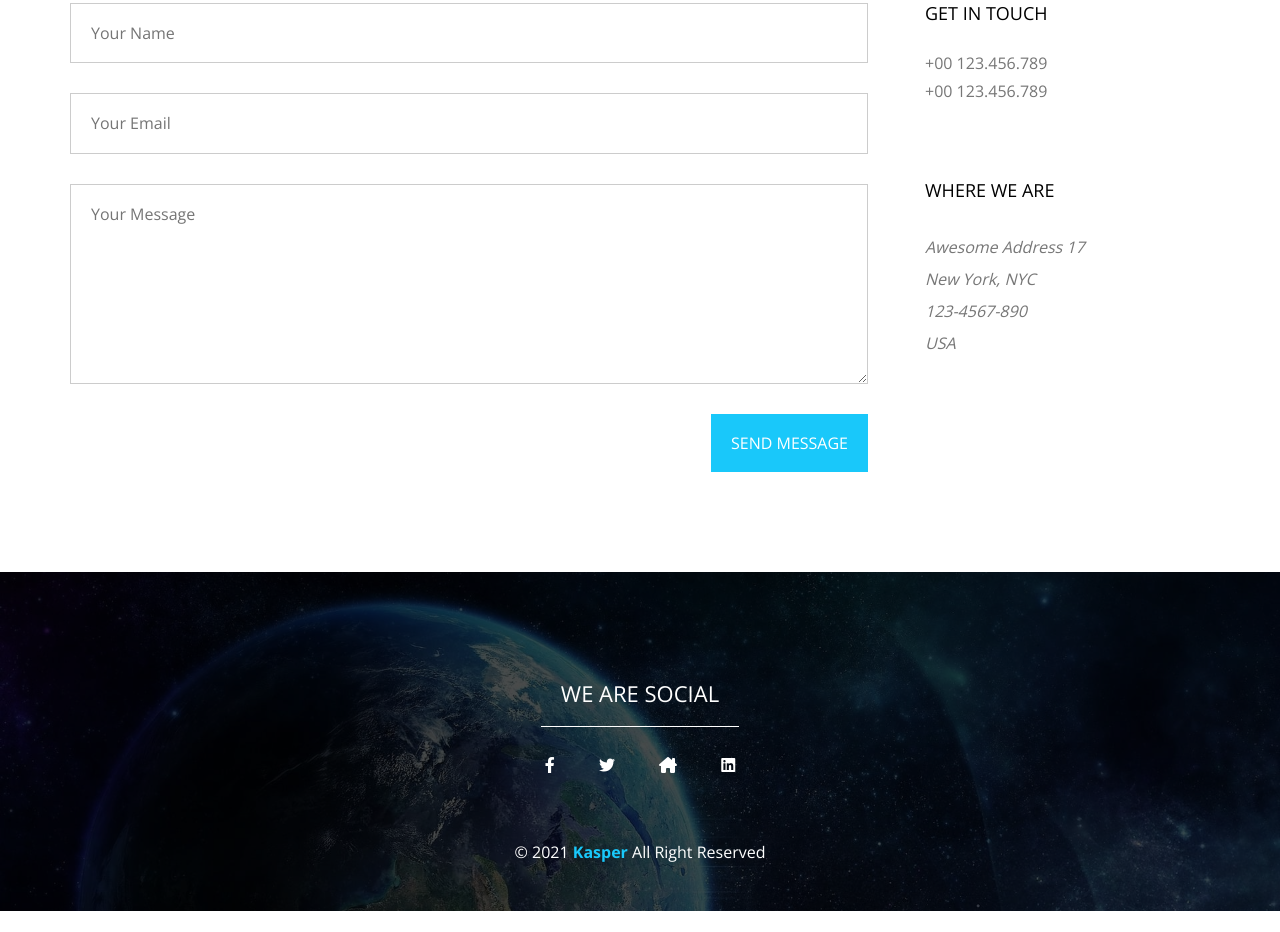
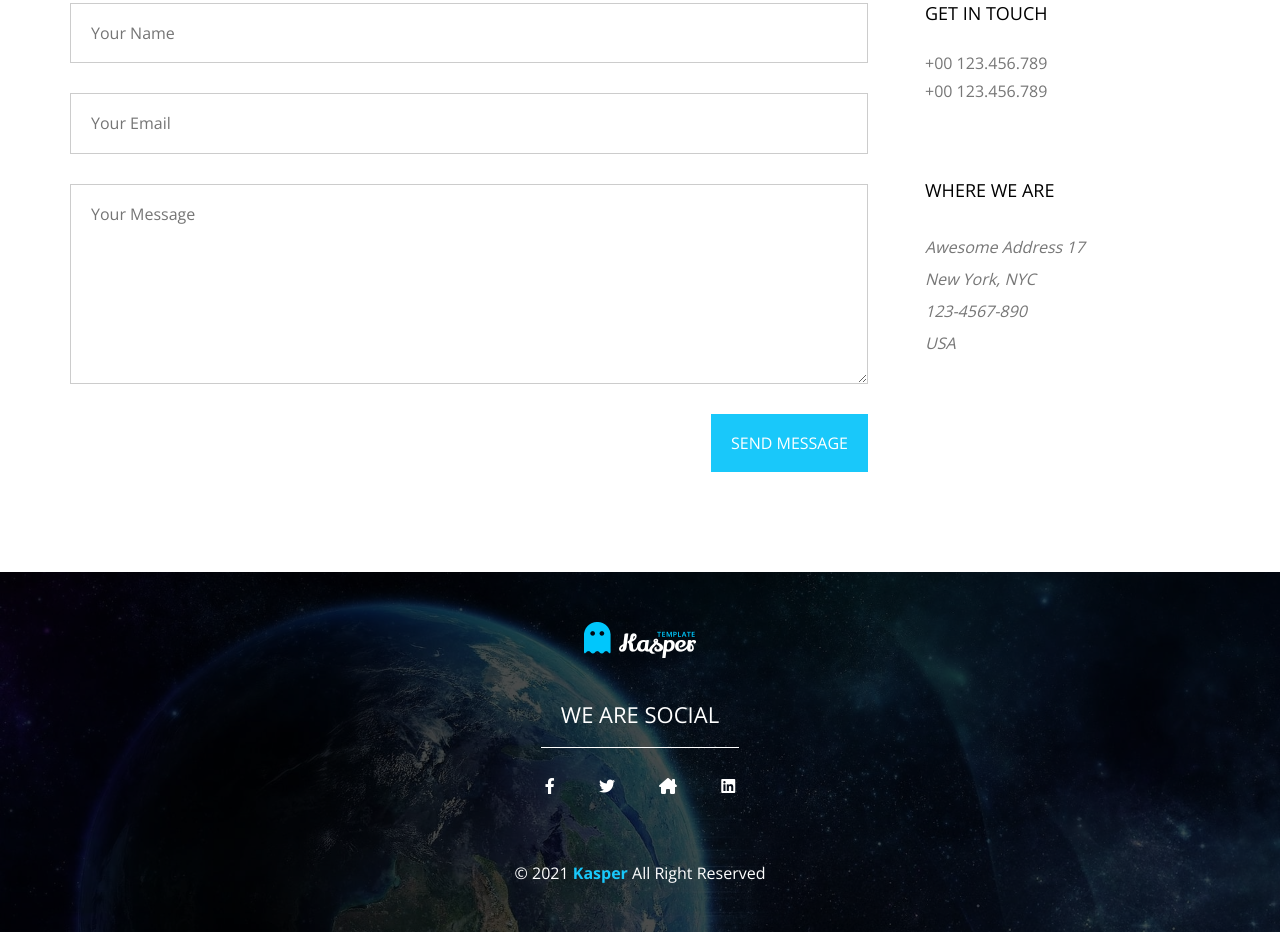
Before and after one commit to Ahmed-attia-elsayed/template-two, a plain HTML site: page index.html in a window 1280 px wide. Shown: the part 8038-8970 px from the top of the page. Before the commit the page ends 8949 px from the top, so only its background shows below. Drawn offline with nearby package versions, Linux system fonts and the light colour scheme; the site is published under a folder, as on GitHub Pages, so addresses that start at the root find nothing.

Commit message:
add meta description and logo in footer

```diff
--- a/css/style.css
+++ b/css/style.css
@@ -348,8 +348,6 @@ header .container .form i{
     top: 1px;
 }
 /* End Design */
-
-
 /* Start portfolio */
 .portfolio{
     padding-top: var(--section-padding);
@@ -389,7 +387,8 @@ header .container .form i{
     }
 }
 .portfolio .picture-container .box img{
-    max-width: 100%;transition: .3s;
+    max-width: 100%;
+    transition: .3s;
 }
 .portfolio .picture-container .box:hover img{
     transform: rotate(3deg) scale(1.1);
@@ -423,7 +422,6 @@ header .container .form i{
     margin: 30px auto;
 }
 /* End portfolio */
-
 /* Stsrt video */
 .video{
     position: relative;
@@ -437,7 +435,6 @@ header .container .form i{
 }
 .video video{
     width: 100%;
-
 }
 .video .text{
     position: absolute;
@@ -462,6 +459,7 @@ header .container .form i{
     text-transform: uppercase;
     border: none;
     padding: 10px 20px;
+    cursor: pointer;
 }
 /* End video */
 /* Start About */
@@ -483,6 +481,7 @@ header .container .form i{
     }
 }
 /* End About */
+/* Start Stats */
 .stats{
     padding-top: var(--section-padding);
     padding-bottom: var(--section-padding);
@@ -542,6 +541,7 @@ header .container .form i{
 .stats .container .box p{
     font-size: 14px;
 }
+/* End Stats */
 /* Start Skills */
 .our-skills{
     padding-top: var(--section-padding);
@@ -616,6 +616,7 @@ header .container .form i{
 }
 .our-skills .skills .prog-holder .prog span::before{
     content: attr(data-progress);
+
     position: absolute;
     background-color: black;
     color: white;
@@ -920,6 +921,9 @@ header .container .form i{
 .footer .container{
     position: relative;
 }
+.footer .container img{
+    z-index: 2;
+}
 .footer .container  p:not(.copyright) {
     font-size: 22px;
     margin: 20px auto;
--- a/index.html
+++ b/index.html
@@ -4,6 +4,7 @@
     <meta charset="UTF-8">
     <meta http-equiv="X-UA-Compatible" content="IE=edge">
     <meta name="viewport" content="width=device-width, initial-scale=1.0">
+    <meta name="description" content="this site for creative">
     <title>We Are Kasper</title>
     <!-- Render All Elements Normally -->
     <link rel="stylesheet" href="css/normalize.css">
@@ -226,6 +227,7 @@
         </div>
     </div>
     <!-- End About -->
+    <!-- Start Stats -->
     <div class="stats">
         <div class="container">
             <div class="box">
@@ -250,6 +252,7 @@
             </div>
         </div>
     </div>
+    <!-- End Stats -->
     <!-- Start Skills -->
     <div class="our-skills">
         <div class="container">
@@ -425,7 +428,7 @@
     <!-- Start Footer -->
     <div class="footer">
         <div class="container">
-            <img src="/images/logo.png" alt="">
+            <img src="images/logo.png" alt="">
             <p>WE ARE SOCIAL</p>
             <div class="social-icons">
             <i class="fa-brands fa-facebook-f"></i>
```
